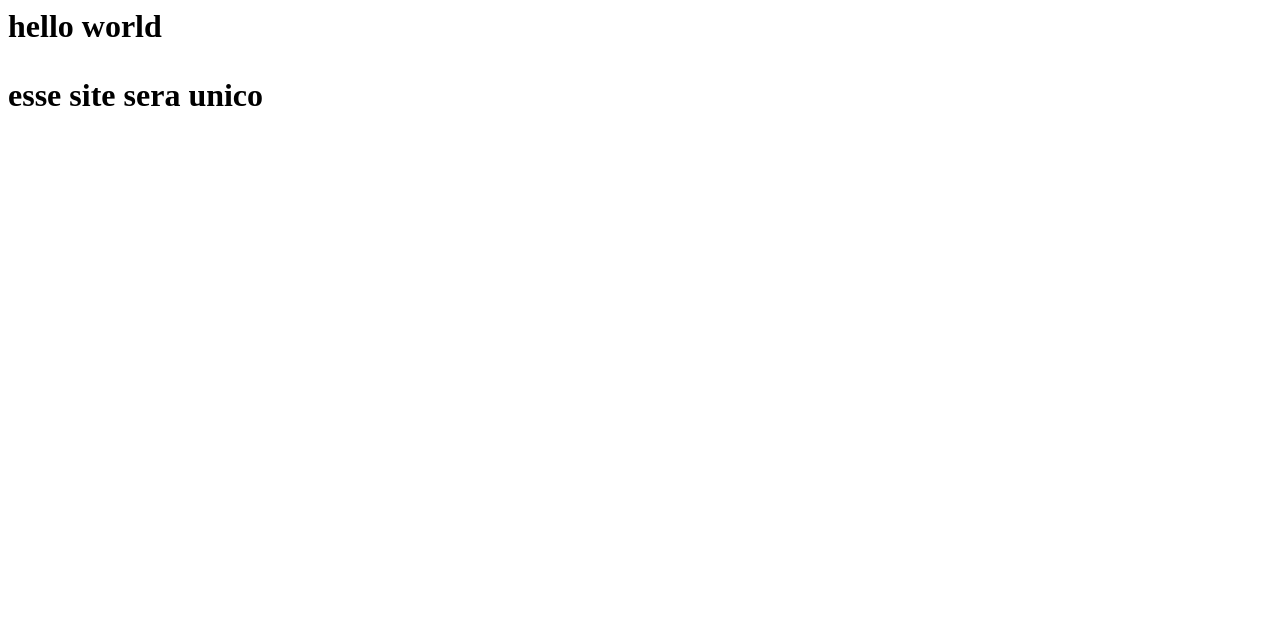
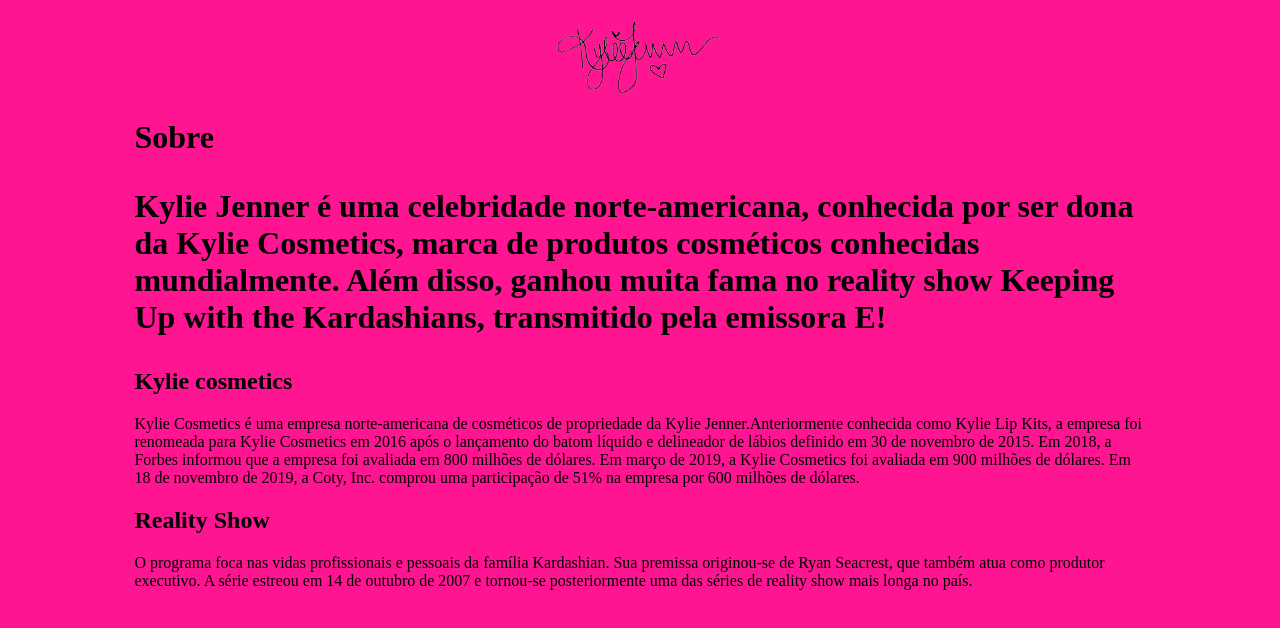
Before and after one commit to projetos-stephany/meuprimeirosite, a plain HTML site: page index.html in a window 1280 px wide. Drawn offline with Linux system fonts and the light colour scheme.

Commit message:
versao imagens alinhamento css

```diff
--- /dev/null
+++ b/css/estilo.css
@@ -0,0 +1,11 @@
+body{
+    background-color: rgb(255, 20, 145);
+}
+img{
+    width: 20%;
+}
+figure{
+    text-align:center;
+}
+.container{width: 80%;
+margin: auto;}
--- a/index.html
+++ b/index.html
@@ -1,10 +1,20 @@
 <html>
 <head>
-<title>meu primeiro site</title>
+<title>moda</title>
+<link rel="stylesheet" href="css/estilo.css">
 </head>
 <body>
-    <h1>hello world
-        <p>esse site sera unico</p>
+    <figure>
+        <img src="img/logo.png" alt="">
+    </figure>
+    <div class="container">
+        <h1>Sobre
+        <p>Kylie Jenner é uma celebridade norte-americana, conhecida por ser dona da Kylie Cosmetics, marca de produtos cosméticos conhecidas mundialmente. Além disso, ganhou muita fama no reality show Keeping Up with the Kardashians, transmitido pela emissora E!</p>
     </h1>
+    <h2>Kylie cosmetics</h2>
+    <p>Kylie Cosmetics é uma empresa norte-americana de cosméticos de propriedade da Kylie Jenner.Anteriormente conhecida como Kylie Lip Kits, a empresa foi renomeada para Kylie Cosmetics em 2016 após o lançamento do batom líquido e delineador de lábios definido em 30 de novembro de 2015. Em 2018, a Forbes informou que a empresa foi avaliada em 800 milhões de dólares. Em março de 2019, a Kylie Cosmetics foi avaliada em 900 milhões de dólares. Em 18 de novembro de 2019, a Coty, Inc. comprou uma participação de 51% na empresa por 600 milhões de dólares.</p>
+    <h2> Reality Show</h2>
+   <p>O programa foca nas vidas profissionais e pessoais da família Kardashian. Sua premissa originou-se de Ryan Seacrest, que também atua como produtor executivo. A série estreou em 14 de outubro de 2007 e tornou-se posteriormente uma das séries de reality show mais longa no país.</p></div>
+
 </body>
 </html>
```
Also changed, not shown: img/logo.png (added), img/logokylie.jpg (added).
